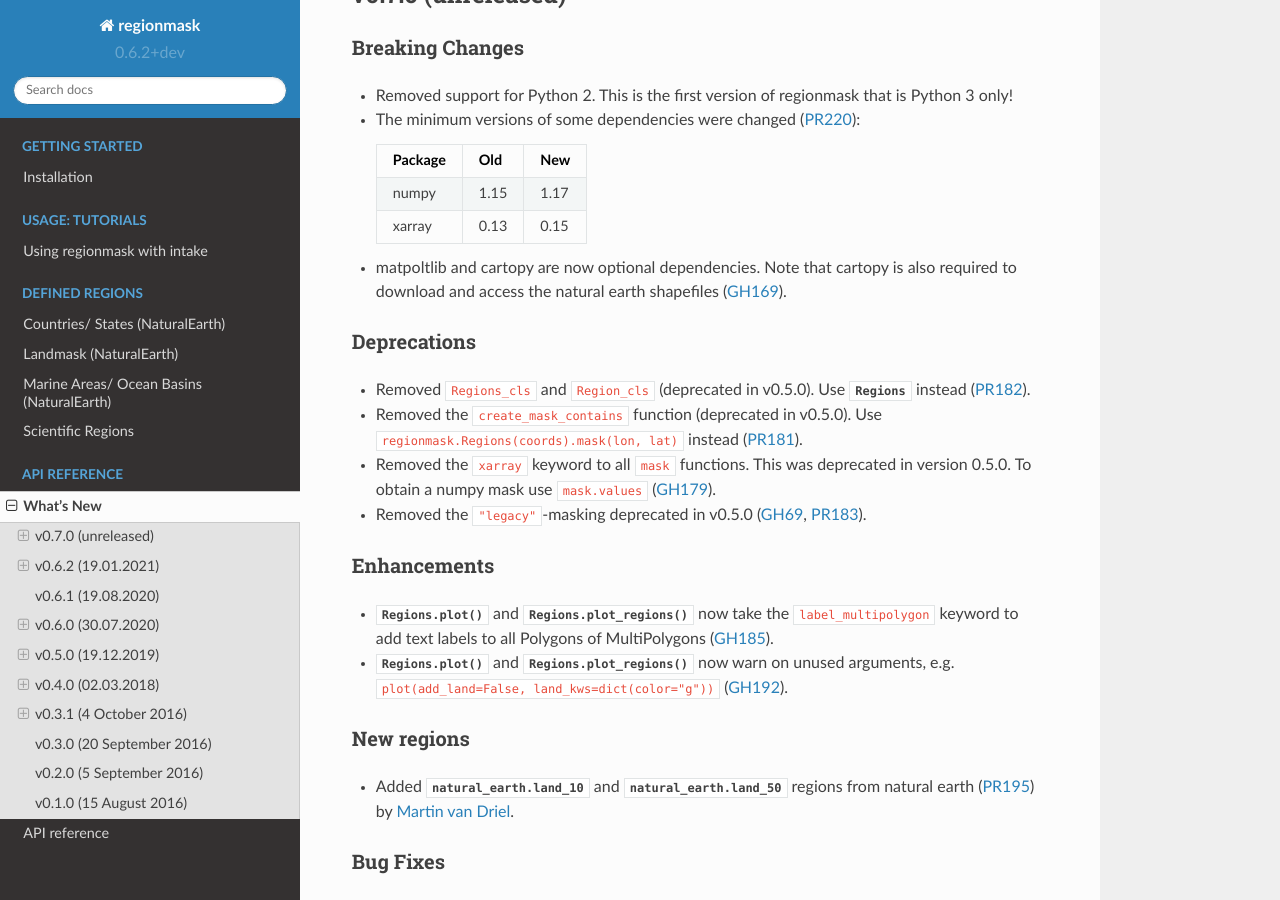
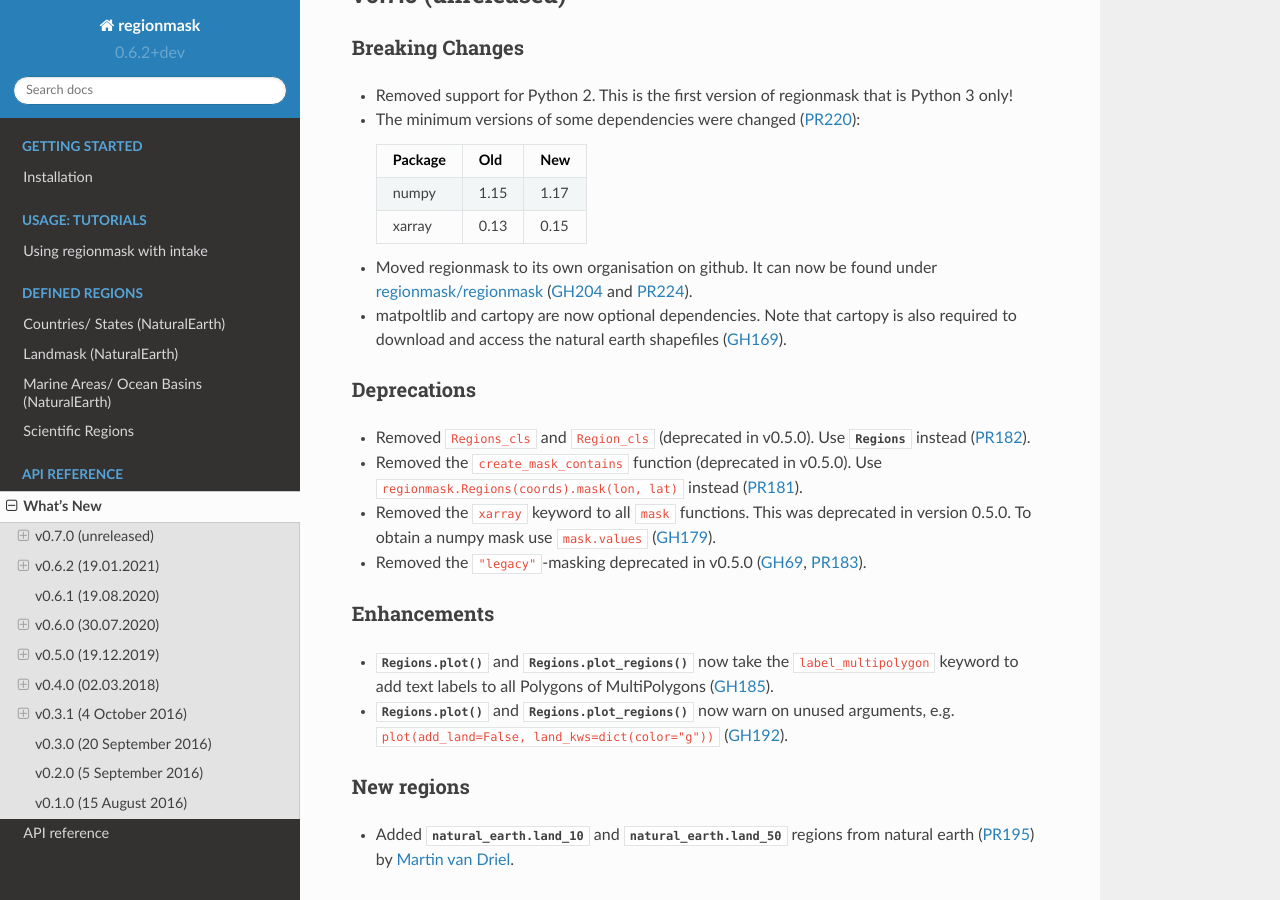
Before and after one commit to regionmask/regionmask, a Sphinx documentation site: the page built from docs/whats_new.rst, in a window 1280 px wide and 900 px high, scrolled down 306 px. Built offline with Sphinx 7.4.7 and the Read the Docs theme 2.0.0, drawn with Linux system fonts in a browser that asks for light colours; pages that are not in the unit, such as notebooks, are missing from menus.

Commit message:
add whats new

```diff
--- a/docs/whats_new.rst
+++ b/docs/whats_new.rst
@@ -26,6 +26,9 @@ Breaking Changes
   xarray       0.13  0.15
   ============ ===== =====
 
+- Moved regionmask to its own organisation on github. It can now be found under
+  `regionmask/regionmask <http://github.com/regionmask/regionmask>`__ (:issue:`204` and
+  :pull:`224`).
 
 - matpoltlib and cartopy are now optional dependencies. Note that cartopy is also
   required to download and access the natural earth shapefiles (:issue:`169`).
```
